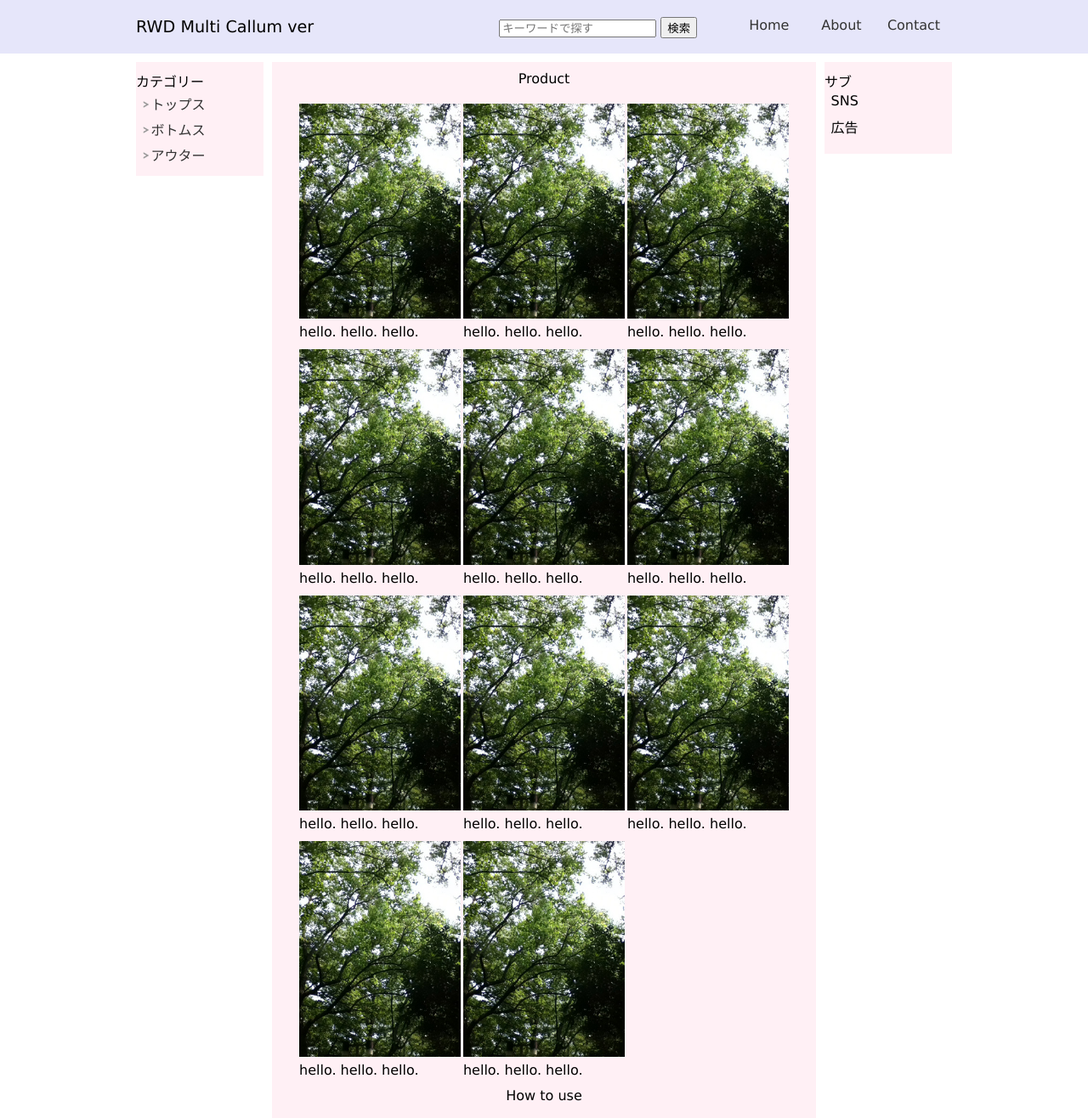
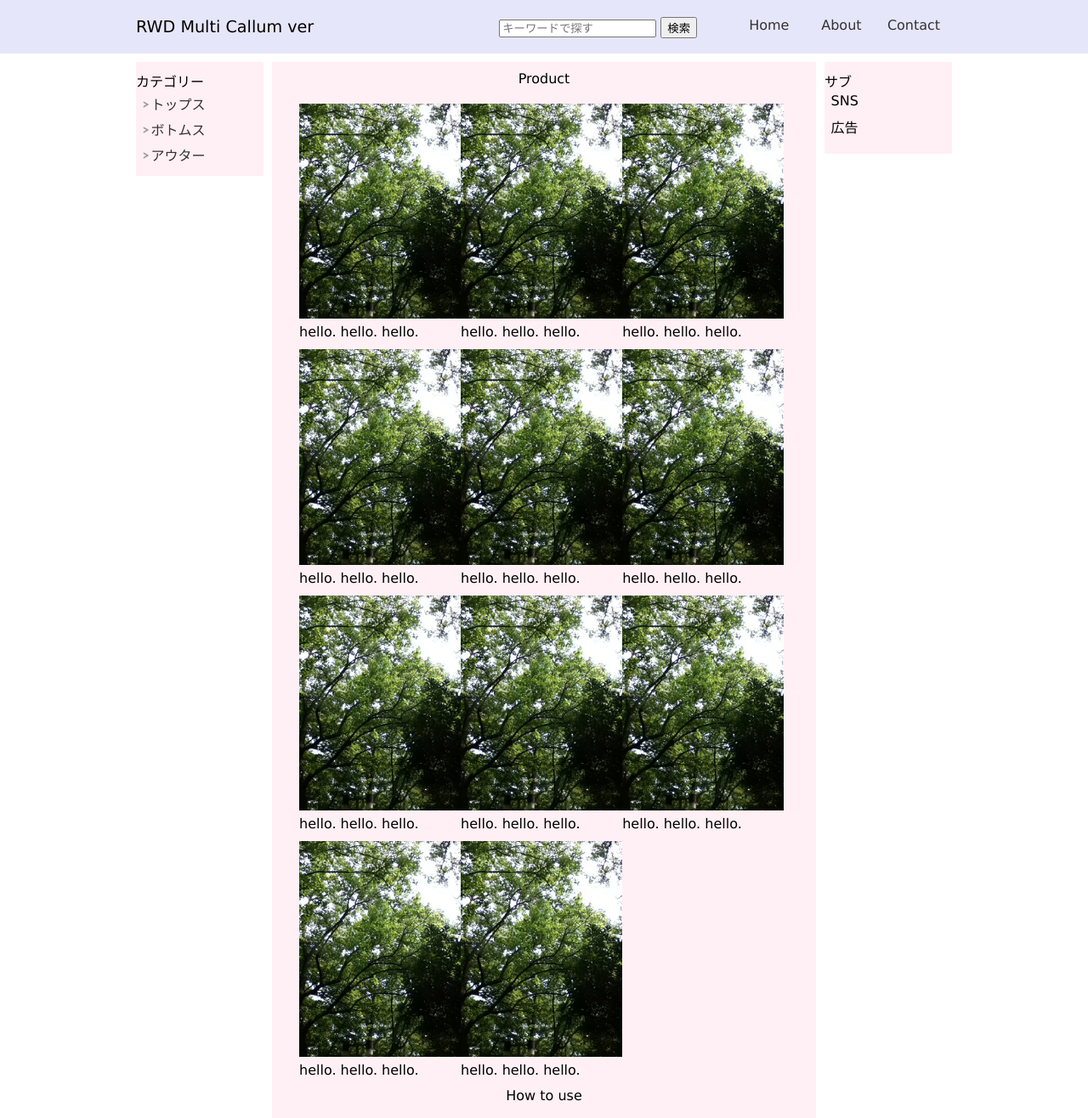
Before and after one commit to Yuki3Ichihara/Template, a PHP site: page / in a window 1280 px wide. Shown: the top 1316 px of the page at 85% size. Run offline with PHP 8.4, Linux system fonts and the light colour scheme.

Commit message:
Update style.css

```diff
--- a/Multi_Callum/css/style.css
+++ b/Multi_Callum/css/style.css
@@ -367,19 +367,6 @@ footer{
     width: 100%;
   }
 
-  /*floatで対応する場合*/
-  .product .container{
-    overflow: hidden;
-  }
-
-  .product .container .item{
-    margin-right: 0.5%;
-  }
-
-  .product .container .item:nth-of-type(3n){
-    margin-right: 0;
-  }
-
   /*flexboxでレイアウト*/
   .product .container{
     display: flex;
@@ -388,6 +375,11 @@ footer{
 
   product .container .item{
     margin-right: 0.5%;
+  }
+
+  .product .container .item:nth-of-type(3n){
+    margin-right: 0;
+
   }
 
   /*contact*/
```
